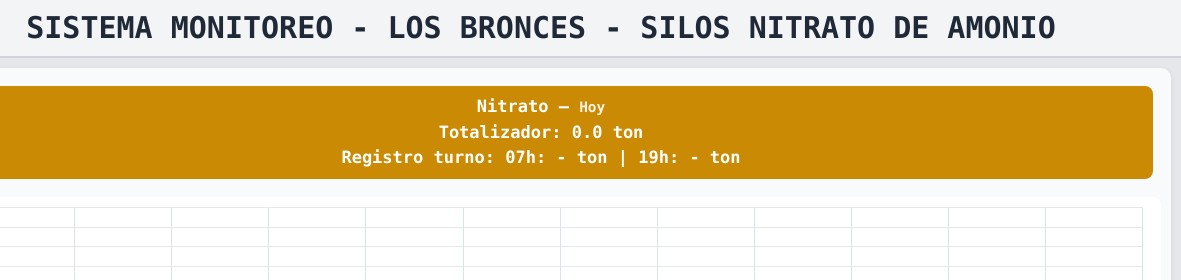
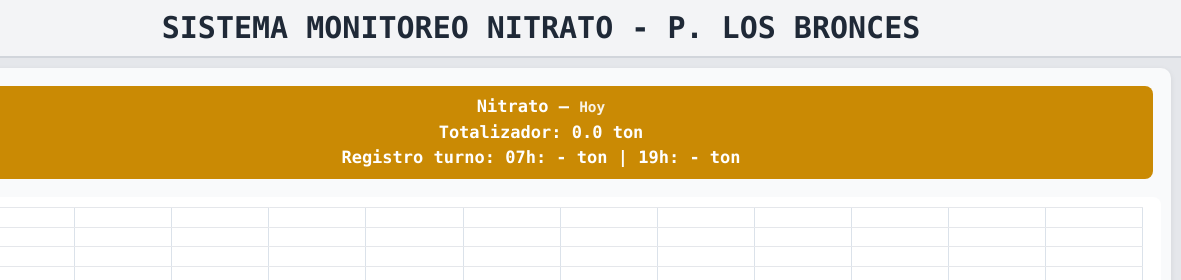
Before and after one commit to moyarzo/scada-nitrato, a website: page index.html in a window 1280 px wide. Shown: the top 280 px of the page, 99-1280 px from the left. Drawn offline with nearby package versions, Linux system fonts and the light colour scheme; some packages are replaced by stand-ins of ours; no server answers; a script that the page names is missing.

Commit message:
Update index.html

```diff
--- a/index.html
+++ b/index.html
@@ -3,14 +3,14 @@
 <head>
   <meta charset="UTF-8">
   <meta name="viewport" content="width=device-width, initial-scale=1.0">
-  <title>SISTEMA MONITOREO - LOS BRONCES - SILOS NITRATO</title>
+  <title>SCADA NITRATO</title>
   <link rel="stylesheet" href="styles.css">
 </head>
 <body>
 
   <div class="header">
     <img src="logo.png" class="logo" alt="Logo">
-    <h1>SISTEMA MONITOREO - LOS BRONCES - SILOS NITRATO DE AMONIO</h1>
+    <h1>SISTEMA MONITOREO NITRATO - P. LOS BRONCES</h1>
   </div>
 
   <div class="top-panel" id="topPanel"></div>
```
